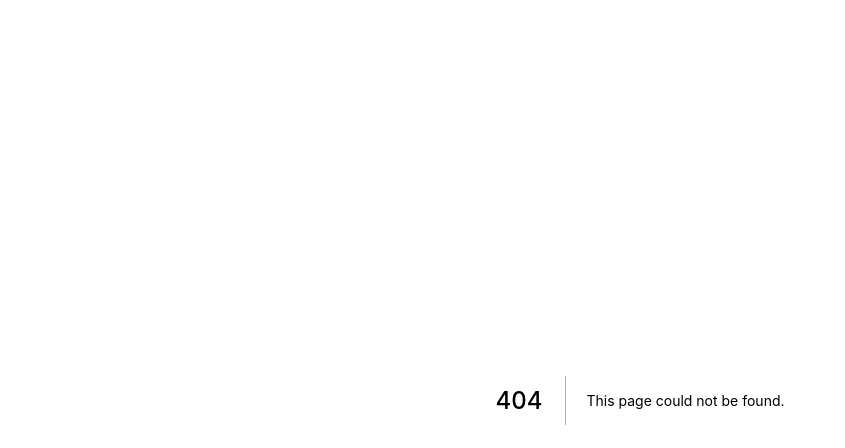
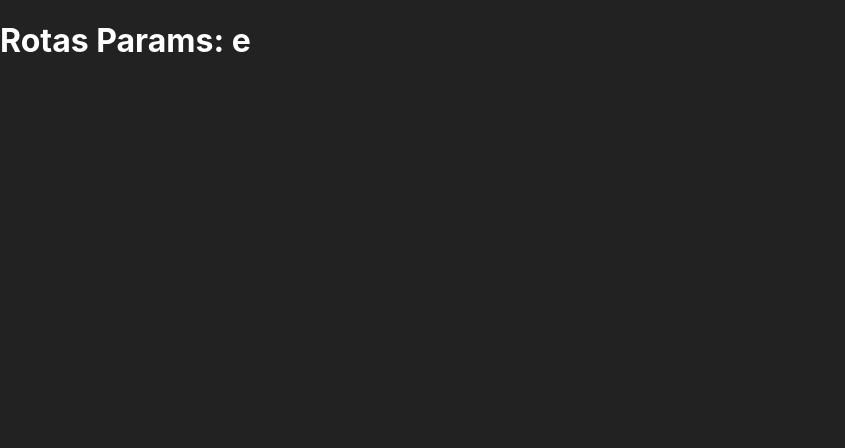
Before and after one commit to AbiezerSidonioJoseOdanacaJunior/next-basico, a Next.js app: page /rotas/params in a window 1280 px wide. Before the commit this address had no page. Shown: the top 448 px of the page, without its empty margins (0-845 px from the left). Built offline with nearby package versions, Linux system fonts and the light colour scheme.

Commit message:
Rotas and Parms

```diff
--- /dev/null
+++ b/src/pages/rotas/params.jsx
@@ -0,0 +1,15 @@
+import { useRouter } from "next/router"
+
+export default function params() {
+
+    const router = useRouter()
+
+    const id = router.query.id
+    const nome = router.query.nome
+
+    return (
+        <div>
+            <h1>Rotas Params: {id} e {nome} </h1>
+        </div>
+    )
+}
```
